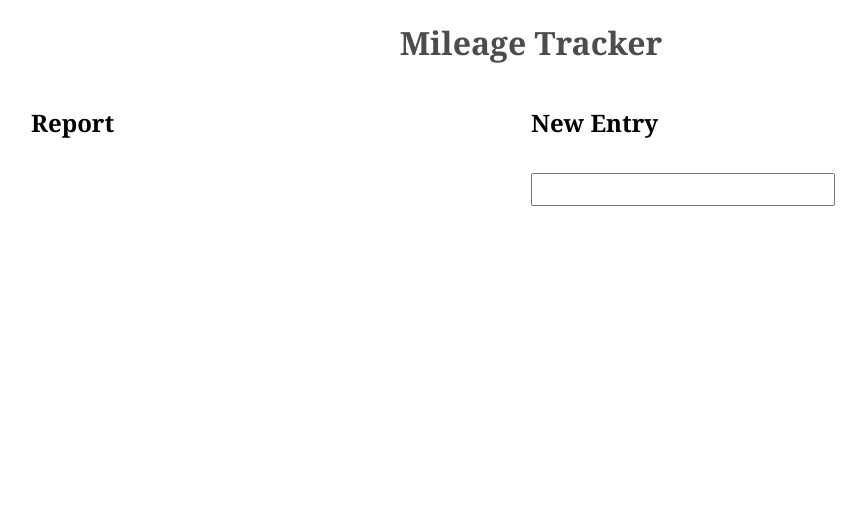
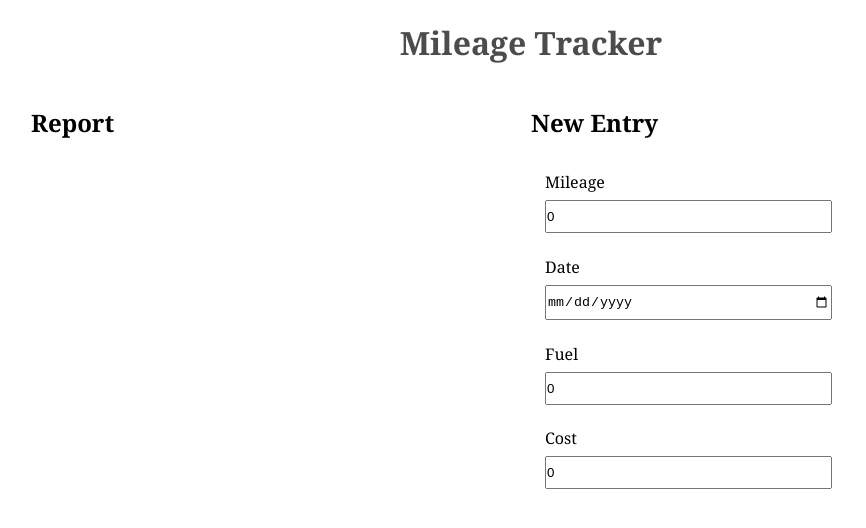
Before and after one commit to Nhawdge/ts-talk-2019, a website: page mileagetracker/index.html in a window 1280 px wide. Shown: the whole page, without its empty margins (109-975 px from the left). Drawn offline with Linux system fonts and the light colour scheme.

Commit message:
Adds all fields again with new render

```diff
--- a/mileagetracker/milage.js
+++ b/mileagetracker/milage.js
@@ -14,9 +14,10 @@ var FormField = /** @class */ (function () {
         var labelElem = document.createElement('label');
         labelElem.innerHTML = this.Name;
         var inputElem = document.createElement('input');
-        inputElem.type = this.Type.toString();
+        inputElem.type = this.Type;
         inputElem.name = this.Name;
-        inputElem.value = "";
+        inputElem.value = this.Value;
+        this.Attributes.forEach(function (x) { return inputElem.setAttribute(x[0], x[1]); });
         //labelElem.innerText = input;
         group.appendChild(labelElem);
         group.appendChild(inputElem);
@@ -33,21 +34,35 @@ var Entry = /** @class */ (function () {
     }
     Entry.prototype.Render = function () {
         var form = document.createElement("form");
-        var inputs = [new FormField({
+        var inputs = [
+            new FormField({
                 Name: "Mileage",
-                Type: Number,
-                Value: 0,
-                Attributes: ["type", "number"]
-            })];
+                Type: "number",
+                Value: null,
+                Attributes: [["placeholder", "Total current milage"]]
+            }),
+            new FormField({
+                Name: "Date",
+                Type: "date",
+                Value: new Date(),
+                Attributes: [["placeholder", "Date Done"]]
+            }),
+            new FormField({
+                Name: "Fuel",
+                Type: "number",
+                Value: '',
+                Attributes: [["placeholder", "Fuel in Gallons"]]
+            }),
+            new FormField({
+                Name: "Cost",
+                Type: "number",
+                Value: "",
+                Attributes: [["placeholder", "Cost in Dollars"]]
+            }),
+        ];
         for (var _i = 0, inputs_1 = inputs; _i < inputs_1.length; _i++) {
             var input = inputs_1[_i];
-            var inputElem = document.createElement('input');
-            inputElem.type = "number";
-            //inputElem.value =
-            var labelElem = document.createElement('label');
-            //labelElem.innerText = input;
-            form.appendChild(labelElem);
-            form.appendChild(inputElem);
+            form.appendChild(input.Render());
         }
         return form;
     };
--- a/mileagetracker/mileage.css
+++ b/mileagetracker/mileage.css
@@ -20,11 +20,12 @@ section {
     grid-column: auto;
 }
 
-form {
+form fieldset{
     display: grid;
     grid-template-rows: 1fr;
+    border: none;
 }
-form > * {
+form fieldset > *{
     width: 60%;
     margin: 0px;
     padding: 7px 0px;
```
Also changed, not shown: mileagetracker/mileage.ts (+32 -18 lines), 1 other file.
